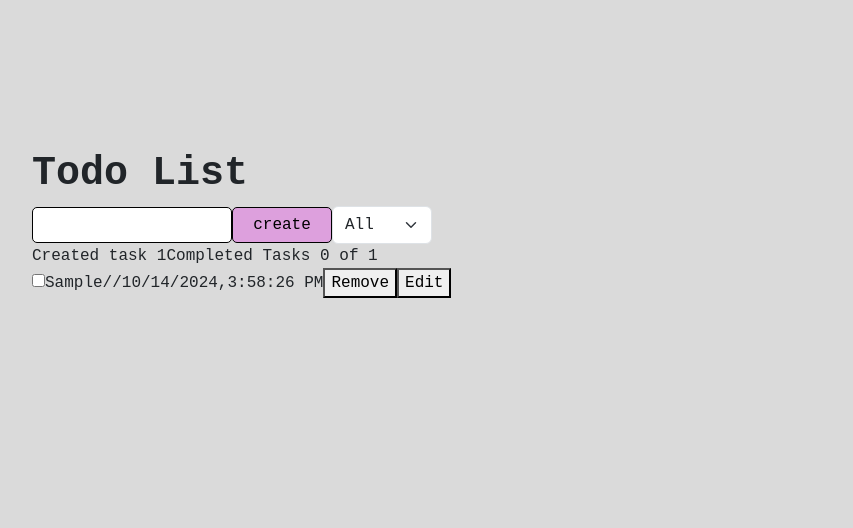
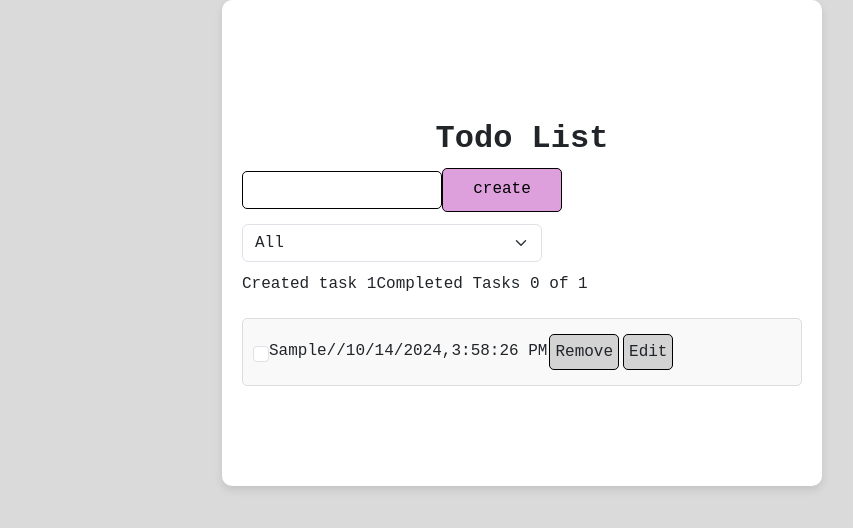
Before and after one commit to tatbatAli/todo-list, a React (Vite) app: page / in a window 1280 px wide. Both pictures are taken after typing "Sample" into the empty fields and a click on the button "create". Shown: the top 528 px of the page, without its empty margins (118-971 px from the left). Built offline with nearby package versions, Linux system fonts and the light colour scheme.

Commit message:
Modified Files
improve the css also change some classess in the todoList.jsx file

```diff
--- a/src/todoList.jsx
+++ b/src/todoList.jsx
@@ -135,7 +135,7 @@ export default function TodoList(){
     })
 
     return(
-        <div id="todolist-container">
+        <div id="todolist-container" className="">
             <h1 id="title">Todo List </h1>
             <input type="text"
             ref={inputRef}
@@ -151,12 +151,16 @@ export default function TodoList(){
             <span className="span">Completed Tasks {completedTodos} of {todos}</span>
             <div id="tasks-container">
                 {filterTodo.map((todo )=>(
-                    <div key={todo.id} id="filtered-container">
-                        <input type="checkbox" checked={todo.completed}  onChange={()=> handleCheckbox(todo.id)} />
+                    <div key={todo.id}>
+                        <input type="checkbox"
+                        className="form-check-input" id="flexCheckDefault"
+                        checked={todo.completed}  onChange={()=> handleCheckbox(todo.id)} />
+                        <label htmlFor="">
                         {todo.text}//
                         {new Date(todo.date).toLocaleDateString()},{new Date(todo.date).toLocaleTimeString()}
-                        <button onClick={()=>deletTodos(todo.id)} className="todo-btn">Remove</button>
-                        <button onClick={()=>editTodos(todo.id)} className="todo-btn">Edit</button>
+                        </label>
+                        <button onClick={()=>deletTodos(todo.id)} className="btn btn-outline-dark todo-btn">Remove</button>
+                        <button onClick={()=>editTodos(todo.id)} className="btn btn-outline-dark todo-btn">Edit</button>
                     </div>
                 ))}
             </div>
--- a/src/todoStyle.css
+++ b/src/todoStyle.css
@@ -1,31 +1,87 @@
-*{
+* {
     margin: 0;
+    padding: 0; /* Added to reset padding */
     box-sizing: border-box;
     font-family: 'Courier New', Courier, monospace;
 }
-body{
-    background-color:rgb(218, 218, 218) !important;
+
+body {
+    background-color: rgb(218, 218, 218) !important;
+    line-height: 1.6; /* Added for better readability */
 }
-#title{
+
+#title {
     font-weight: bolder;
+    text-align: center; /* Center the title */
+    font-size: 2rem; /* Improved font size */
+    margin-top: 20px; /* Add space from top */
 }
-#todolist-container{
-    padding:150px;
+
+#todolist-container {
+    padding: 100px 20px;
+    max-width: 600px;
+    background-color: white;
+    border-radius: 10px;
+    box-shadow: 0 4px 8px rgba(0, 0, 0, 0.1);
+    margin: 0 auto; /* Horizontally center for smaller screens */
 }
-#select{
-    width: 100px;
-    display: inline;
+
+
+#select {
+    width: 300px;
+    display: inline-block; /* Fixed inline display issue */
+    margin: 10px 0; /* Add some spacing around the select box */
 }
-.input-field{
+
+.input-field {
     border: 1px solid black;
     border-radius: 5px;
     width: 200px;
     padding: 5px;
+    margin: 5px 0; /* Add spacing for better layout */
+    display: inline-block; /* Keep it inline with other elements */
 }
-.create-btn{
+
+.create-btn {
     background-color: plum;
     border: 1px solid black;
     border-radius: 5px;
-    padding: 5px;
-    width: 100px;
+    padding: 8px; /* Increased padding for better appearance */
+    width: 120px; /* Slightly wider button */
+    cursor: pointer; /* Add pointer cursor for interactivity */
+    transition: background-color 0.3s ease; /* Smooth transition for hover effect */
 }
+
+.create-btn:hover {
+    background-color: violet; /* Change color on hover */
+}
+
+.todo-btn {
+    margin: 5px 2px; /* Add more margin to improve spacing */
+    padding: 5px; /* Added padding for consistency */
+    background-color: lightgray;
+    border: 1px solid black;
+    border-radius: 5px;
+    cursor: pointer;
+    transition: background-color 0.3s ease;
+}
+
+.todo-btn:hover {
+    background-color: gray; /* Hover effect for better UX */
+}
+
+#tasks-container {
+    margin-top: 20px; /* Add space between tasks and other elements */
+    padding: 10px; /* Add padding for a better layout */
+    border: 1px solid #ddd; /* Add a subtle border */
+    border-radius: 5px;
+    background-color: #f9f9f9; /* Light background to separate tasks */
+    max-height: 500px; /* Limit the height for scrolling */
+    overflow-y: auto; /* Enable scrolling if tasks overflow */
+}
+input[type="checkbox"]{
+    vertical-align: middle;
+}
+label{
+    vertical-align: middle;
+}
```
